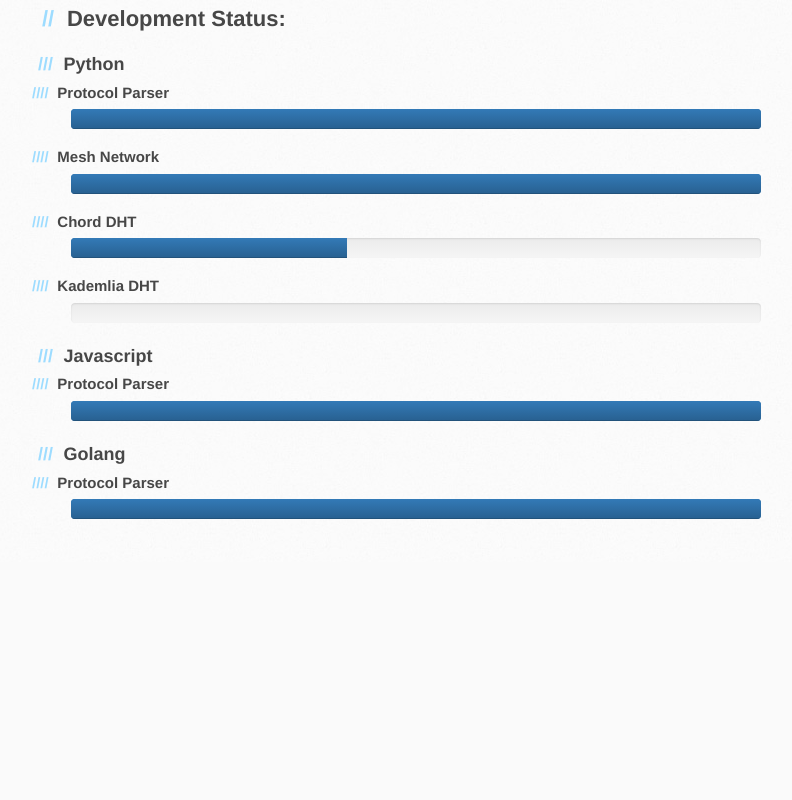
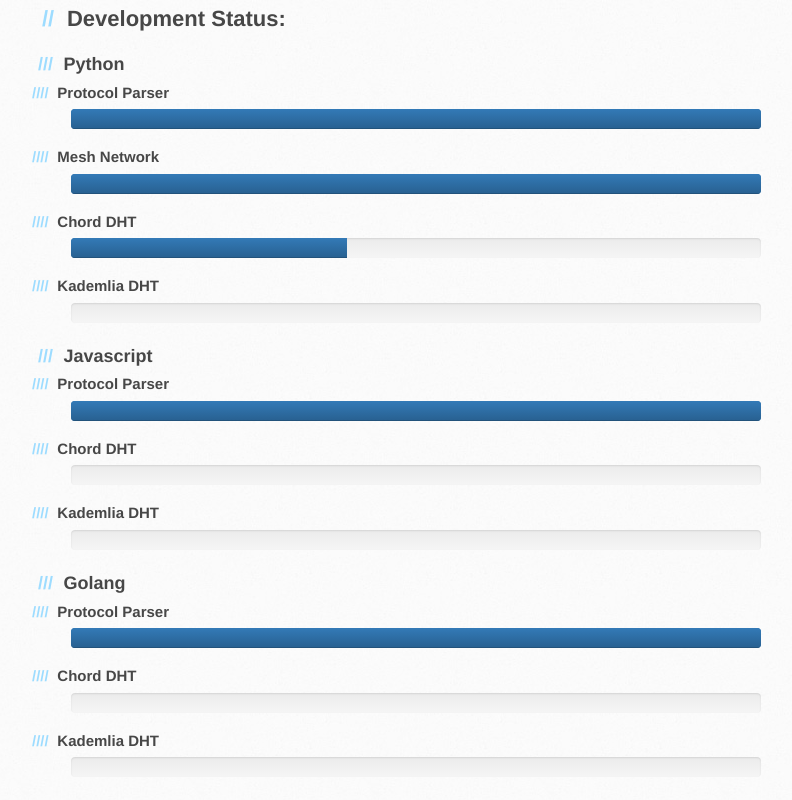
Before and after one commit to p2p-today/p2p-project, a plain HTML site: page index.html in a window 1280 px wide. Shown: the part 2729-3529 px from the top of the page, without its empty margins (99-891 px from the left). Before the commit the page ends 3291 px from the top, so only its background shows below. Drawn offline with nearby package versions, Linux system fonts and the light colour scheme.

Commit message:
Update index.html

```diff
--- a/index.html
+++ b/index.html
@@ -96,6 +96,24 @@
   </div>
 </div>
 
+<h4>
+<a id="chord-dht-1" class="anchor" href="#chord-dht-1" aria-hidden="true"><span aria-hidden="true" class="octicon octicon-link"></span></a>Chord DHT</h4>
+
+<div class="progress">
+  <div class="progress-bar" role="progressbar" aria-valuenow="0" aria-valuemin="0" aria-valuemax="100" style="width: 0%;">
+    <span class="sr-only">0% Complete</span>
+  </div>
+</div>
+
+<h4>
+<a id="kademlia-dht-1" class="anchor" href="#kademlia-dht-1" aria-hidden="true"><span aria-hidden="true" class="octicon octicon-link"></span></a>Kademlia DHT</h4>
+
+<div class="progress">
+  <div class="progress-bar" role="progressbar" aria-valuenow="0" aria-valuemin="0" aria-valuemax="100" style="width: 0%;">
+    <span class="sr-only">0% Complete</span>
+  </div>
+</div>
+
 <h3>
 <a id="golang" class="anchor" href="#golang" aria-hidden="true"><span aria-hidden="true" class="octicon octicon-link"></span></a>Golang</h3>
 
@@ -106,7 +124,25 @@
   <div class="progress-bar" role="progressbar" aria-valuenow="100" aria-valuemin="0" aria-valuemax="100" style="width: 100%;">
     <span class="sr-only">100% Complete</span>
   </div>
+</div><h4>
+<a id="chord-dht-2" class="anchor" href="#chord-dht-2" aria-hidden="true"><span aria-hidden="true" class="octicon octicon-link"></span></a>Chord DHT</h4>
+
+<div class="progress">
+  <div class="progress-bar" role="progressbar" aria-valuenow="0" aria-valuemin="0" aria-valuemax="100" style="width: 0%;">
+    <span class="sr-only">0% Complete</span>
+  </div>
 </div>
+
+<h4>
+<a id="kademlia-dht-2" class="anchor" href="#kademlia-dht-2" aria-hidden="true"><span aria-hidden="true" class="octicon octicon-link"></span></a>Kademlia DHT</h4>
+
+<div class="progress">
+  <div class="progress-bar" role="progressbar" aria-valuenow="0" aria-valuemin="0" aria-valuemax="100" style="width: 0%;">
+    <span class="sr-only">0% Complete</span>
+  </div>
+</div>
+
+
         </section>
 
         <aside id="sidebar">
```
